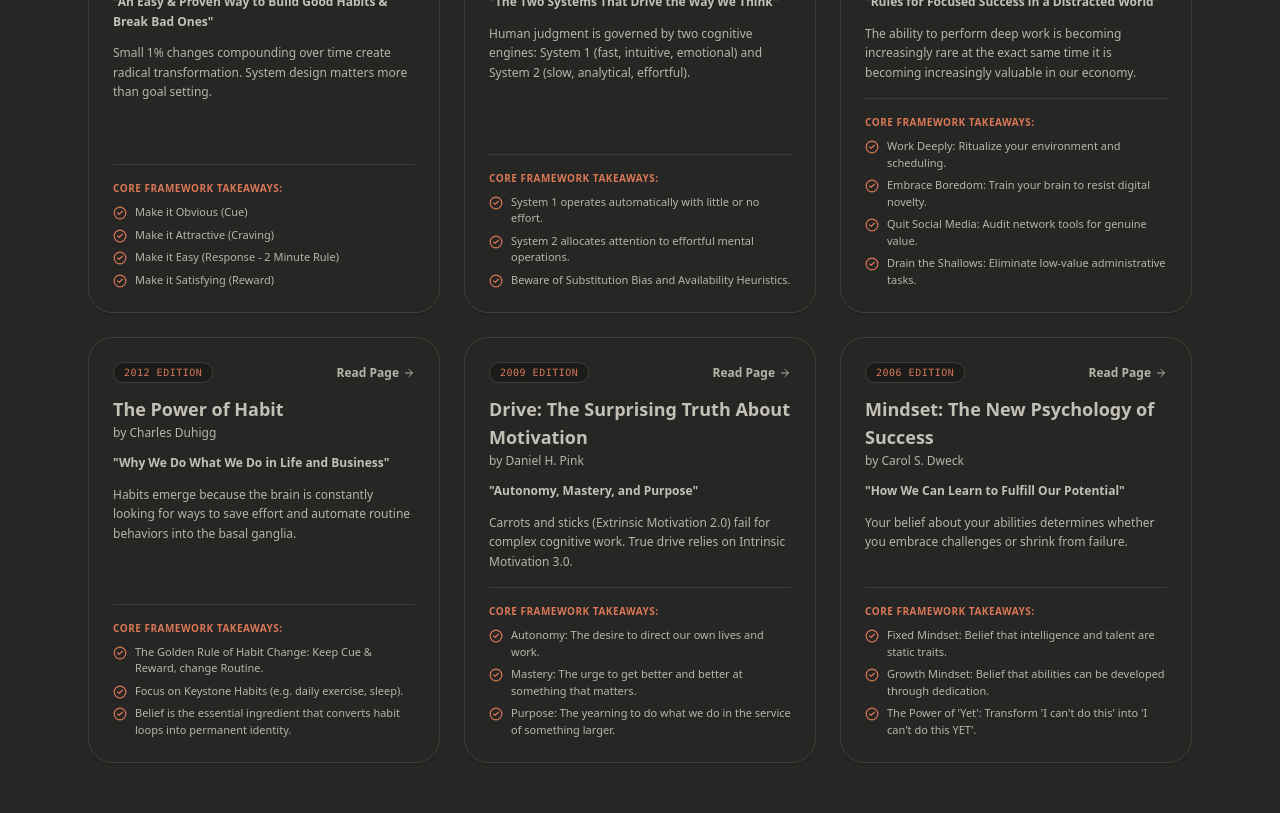
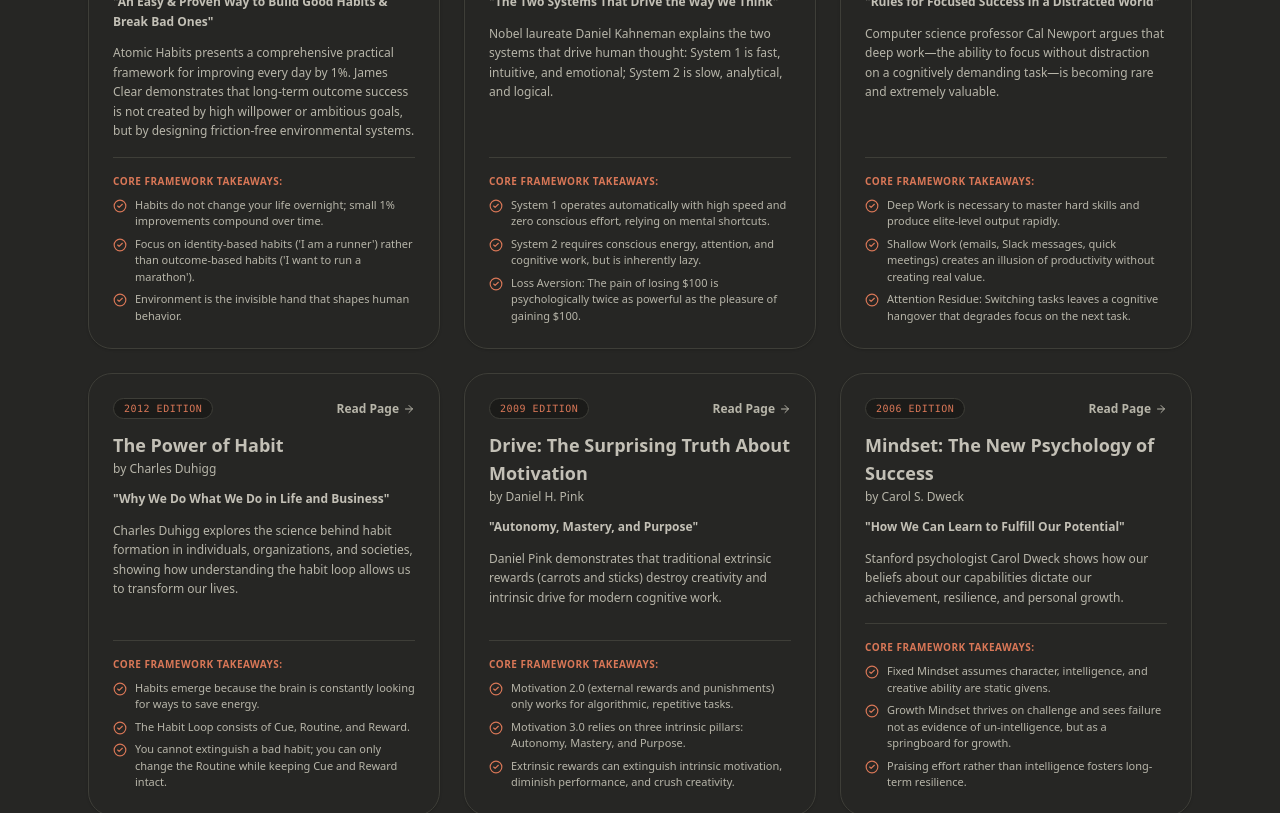
Before and after one commit to sh20raj-backup/behavior-school-behavior-school.github.io, a Next.js app: page / in a window 1280 px wide. Shown: the part 4560-5373 px from the top of the page. Built offline with nearby package versions, Linux system fonts and the light colour scheme.

Commit message:
refactor(books): make home book section use shared catalog

```diff
--- a/app/components/BookSummaries.tsx
+++ b/app/components/BookSummaries.tsx
@@ -1,94 +1,11 @@
-"use client";
-
 import React from "react";
+import { booksCatalog } from "../../content/book-catalog";
 import Link from "next/link";
 import { BookOpen, CheckCircle2, ArrowRight } from "lucide-react";
 
 export default function BookSummaries() {
-  const books = [
-    {
-      slug: "atomic-habits",
-      title: "Atomic Habits",
-      author: "James Clear",
-      year: "2018",
-      tagline: "An Easy & Proven Way to Build Good Habits & Break Bad Ones",
-      coreIdea: "Small 1% changes compounding over time create radical transformation. System design matters more than goal setting.",
-      keyRules: [
-        "Make it Obvious (Cue)",
-        "Make it Attractive (Craving)",
-        "Make it Easy (Response - 2 Minute Rule)",
-        "Make it Satisfying (Reward)"
-      ]
-    },
-    {
-      slug: "thinking-fast-and-slow",
-      title: "Thinking, Fast and Slow",
-      author: "Daniel Kahneman",
-      year: "2011",
-      tagline: "The Two Systems That Drive the Way We Think",
-      coreIdea: "Human judgment is governed by two cognitive engines: System 1 (fast, intuitive, emotional) and System 2 (slow, analytical, effortful).",
-      keyRules: [
-        "System 1 operates automatically with little or no effort.",
-        "System 2 allocates attention to effortful mental operations.",
-        "Beware of Substitution Bias and Availability Heuristics."
-      ]
-    },
-    {
-      slug: "deep-work",
-      title: "Deep Work",
-      author: "Cal Newport",
-      year: "2016",
-      tagline: "Rules for Focused Success in a Distracted World",
-      coreIdea: "The ability to perform deep work is becoming increasingly rare at the exact same time it is becoming increasingly valuable in our economy.",
-      keyRules: [
-        "Work Deeply: Ritualize your environment and scheduling.",
-        "Embrace Boredom: Train your brain to resist digital novelty.",
-        "Quit Social Media: Audit network tools for genuine value.",
-        "Drain the Shallows: Eliminate low-value administrative tasks."
-      ]
-    },
-    {
-      slug: "power-of-habit",
-      title: "The Power of Habit",
-      author: "Charles Duhigg",
-      year: "2012",
-      tagline: "Why We Do What We Do in Life and Business",
-      coreIdea: "Habits emerge because the brain is constantly looking for ways to save effort and automate routine behaviors into the basal ganglia.",
-      keyRules: [
-        "The Golden Rule of Habit Change: Keep Cue & Reward, change Routine.",
-        "Focus on Keystone Habits (e.g. daily exercise, sleep).",
-        "Belief is the essential ingredient that converts habit loops into permanent identity."
-      ]
-    },
-    {
-      slug: "drive",
-      title: "Drive: The Surprising Truth About Motivation",
-      author: "Daniel H. Pink",
-      year: "2009",
-      tagline: "Autonomy, Mastery, and Purpose",
-      coreIdea: "Carrots and sticks (Extrinsic Motivation 2.0) fail for complex cognitive work. True drive relies on Intrinsic Motivation 3.0.",
-      keyRules: [
-        "Autonomy: The desire to direct our own lives and work.",
-        "Mastery: The urge to get better and better at something that matters.",
-        "Purpose: The yearning to do what we do in the service of something larger."
-      ]
-    },
-    {
-      slug: "mindset",
-      title: "Mindset: The New Psychology of Success",
-      author: "Carol S. Dweck",
-      year: "2006",
-      tagline: "How We Can Learn to Fulfill Our Potential",
-      coreIdea: "Your belief about your abilities determines whether you embrace challenges or shrink from failure.",
-      keyRules: [
-        "Fixed Mindset: Belief that intelligence and talent are static traits.",
-        "Growth Mindset: Belief that abilities can be developed through dedication.",
-        "The Power of 'Yet': Transform 'I can't do this' into 'I can't do this YET'."
-      ]
-    }
-  ];
-
-  return (
+  const books = booksCatalog.slice(0, 6);
+ return (
     <section id="books" className="py-20 border-b border-[var(--border)]">
       <div className="max-w-6xl mx-auto px-4 sm:px-6">
         <div className="text-center mb-12">
@@ -135,7 +52,7 @@
                 </p>
 
                 <p className="text-xs text-[var(--muted-foreground)] leading-relaxed mb-4">
-                  {book.coreIdea}
+                  {book.excerpt}
                 </p>
               </div>
 
@@ -145,7 +62,7 @@
                   Core Framework Takeaways:
                 </span>
                 <ul className="space-y-1.5 text-[11px] text-[var(--muted-foreground)]">
-                  {book.keyRules.map((rule, rIdx) => (
+                  {book.keyTakeaways.map((rule, rIdx) => (
                     <li key={rIdx} className="flex items-start gap-2">
                       <CheckCircle2 className="w-3.5 h-3.5 text-[var(--primary)] shrink-0 mt-0.5" />
                       <span>{rule}</span>
```
